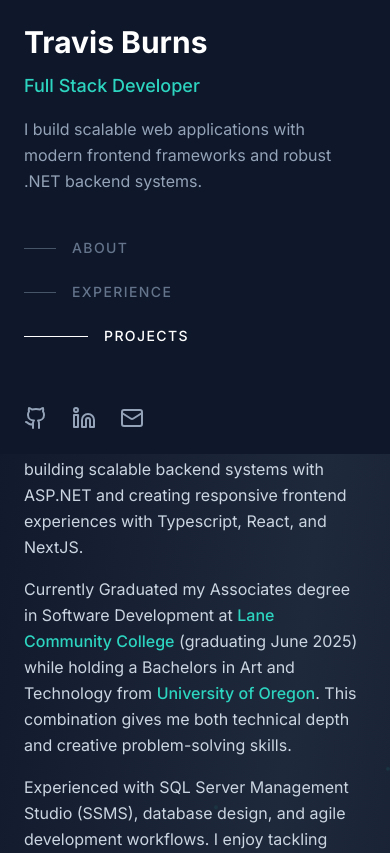
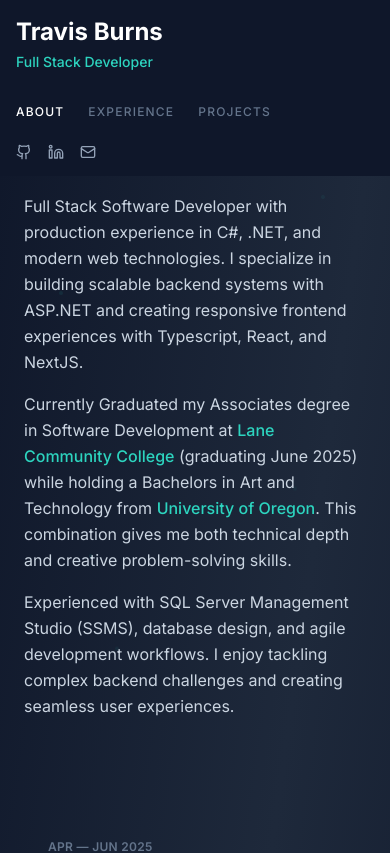
Before and after one commit to travisburns/digitalheavyweights, a Next.js app in the folder businesssite/: page / in a window 390 px wide. Shown: the top 853 px of the page. Built offline with nearby package versions, Linux system fonts and the light colour scheme.

Commit message:
Added better navigation header with mobile

```diff
--- a/businesssite/app/components/Portfolio.tsx
+++ b/businesssite/app/components/Portfolio.tsx
@@ -90,27 +90,30 @@ const Portfolio = () => {
       ))}
 
       {/* Fixed Left Sidebar */}
-      <div className="fixed left-0 top-0  w-full md:w-1/2 lg:w-2/5 xl:w-1/3 p-6 md:p-12 flex flex-col justify-between z-40 md:z-50 bg-slate-900 md:bg-transparent">
-        {/* Header */}
-        <div>
+      <div className="fixed left-0 top-0 w-full md:w-1/2 lg:w-2/5 xl:w-1/3 p-4 md:p-12 z-40 md:z-50 bg-slate-900 md:bg-transparent
+                      flex flex-col md:flex-col justify-between
+                      h-auto md:h-screen">
+        {/* Header Section - Flex on mobile */}
+        <div className="flex flex-col md:block">
           <motion.div
             initial={{ opacity: 0, y: 20 }}
             animate={{ opacity: 1, y: 0 }}
             transition={{ duration: 0.6 }}
+            className="mb-4 md:mb-0"
           >
-            <h1 className="text-3xl md:text-4xl lg:text-5xl xl:text-6xl font-bold mb-3 md:mb-4">
+            <h1 className="text-2xl md:text-4xl lg:text-5xl xl:text-6xl font-bold mb-1 md:mb-4">
               Travis Burns
             </h1>
-            <h2 className="text-lg md:text-xl lg:text-2xl xl:text-3xl font-medium text-teal-400 mb-4 md:mb-6">
+            <h2 className="text-sm md:text-xl lg:text-2xl xl:text-3xl font-medium text-teal-400 mb-2 md:mb-6">
               Full Stack Developer
             </h2>
-            <p className="text-base md:text-lg text-slate-400 leading-relaxed mb-8 md:mb-12 max-w-sm">
+            <p className="text-sm md:text-lg text-slate-400 leading-relaxed mb-4 md:mb-12 max-w-sm hidden md:block">
               I build scalable web applications with modern frontend frameworks and robust .NET backend systems.
             </p>
           </motion.div>
 
-          {/* Navigation */}
-          <nav className="mb-12">
+          {/* Navigation - Horizontal on mobile */}
+          <nav className="flex md:block space-x-6 md:space-x-0 md:mb-12 mb-4">
             {navItems.map((item, index) => (
               <motion.button
                 key={item.id}
@@ -118,13 +121,13 @@ const Portfolio = () => {
                 initial={{ opacity: 0, x: -20 }}
                 animate={{ opacity: 1, x: 0 }}
                 transition={{ duration: 0.5, delay: index * 0.1 }}
-                className={`group flex items-center py-3 text-sm font-medium uppercase tracking-widest transition-all duration-300 ${
+                className={`group flex items-center py-2 md:py-3 text-xs md:text-sm font-medium uppercase tracking-widest transition-all duration-300 ${
                   activeSection === item.id
                     ? 'text-white'
                     : 'text-slate-500 hover:text-slate-300'
                 }`}
               >
-                <span className={`mr-4 h-px transition-all duration-300 ${
+                <span className={`mr-2 md:mr-4 h-px transition-all duration-300 hidden md:block ${
                   activeSection === item.id
                     ? 'w-16 bg-white'
                     : 'w-8 bg-slate-600 group-hover:w-16 group-hover:bg-slate-300'
@@ -135,37 +138,36 @@ const Portfolio = () => {
           </nav>
         </div>
 
-        {/* Social Links */}
+        {/* Social Links - Bottom on mobile */}
         <motion.div
           initial={{ opacity: 0, y: 20 }}
           animate={{ opacity: 1, y: 0 }}
           transition={{ duration: 0.6, delay: 0.4 }}
-          className="flex space-x-6"
+          className="flex space-x-4 md:space-x-6"
         >
           <a
             href="https://github.com/yourusername"
             className="text-slate-400 hover:text-teal-400 transition-colors duration-300"
           >
-            <Github className="w-6 h-6" />
+            <Github className="w-4 h-4 md:w-6 md:h-6" />
           </a>
           <a
             href="https://linkedin.com/in/yourusername"
             className="text-slate-400 hover:text-teal-400 transition-colors duration-300"
           >
-            <Linkedin className="w-6 h-6" />
+            <Linkedin className="w-4 h-4 md:w-6 md:h-6" />
           </a>
           <a
             href="mailto:travis@example.com"
             className="text-slate-400 hover:text-teal-400 transition-colors duration-300"
           >
-            <Mail className="w-6 h-6" />
+            <Mail className="w-4 h-4 md:w-6 md:h-6" />
           </a>
         </motion.div>
       </div>
 
       {/* Right Content Area */}
-      <div className="w-full md:ml-auto md:w-1/2 lg:w-3/5 xl:w-2/3 min-h-screen pt-[42vh] md:pt-0 md:p-12 lg:p-24 relative z-10">
-
+      <div className="w-full md:ml-auto md:w-1/2 lg:w-3/5 xl:w-2/3 min-h-screen pt-[20vh] md:pt-0 md:p-12 lg:p-24 relative z-10">
         {/* About Section */}
         <section id="about" className="mb-18 p-6 md:p-0">
           <motion.div
@@ -193,7 +195,6 @@ const Portfolio = () => {
 
         {/* Experience Section */}
         <section id="experience" className="mb-18 p-6 md:p-0">
-            <h2>Experience</h2>
           {experience.map((exp, index) => (
             <motion.div
               key={index}
@@ -232,7 +233,6 @@ const Portfolio = () => {
 
         {/* Projects Section */}
         <section id="projects" className="p-6 md:p-0">
-             <h2>Projects</h2>
           {projects.map((project, index) => (
             <motion.div
               key={index}
@@ -279,11 +279,16 @@ const Portfolio = () => {
         </section>
 
         {/* Footer */}
-        <footer className="pt-18">
-
+        <footer className="pt-24 p-6 md:p-0">
+          <p className="text-sm text-slate-500">
+            Loosely designed in <span className="text-slate-400">Figma</span> and coded in{' '}
+            <span className="text-slate-400">Visual Studio Code</span> by yours truly. Built with{' '}
+            <span className="text-slate-400">Next.js</span> and <span className="text-slate-400">Tailwind CSS</span>,
+            deployed with <span className="text-slate-400">Vercel</span>. All text is set in the{' '}
+            <span className="text-slate-400">Inter</span> typeface.
+          </p>
         </footer>
       </div>
-
     </div>
   );
 };
```
